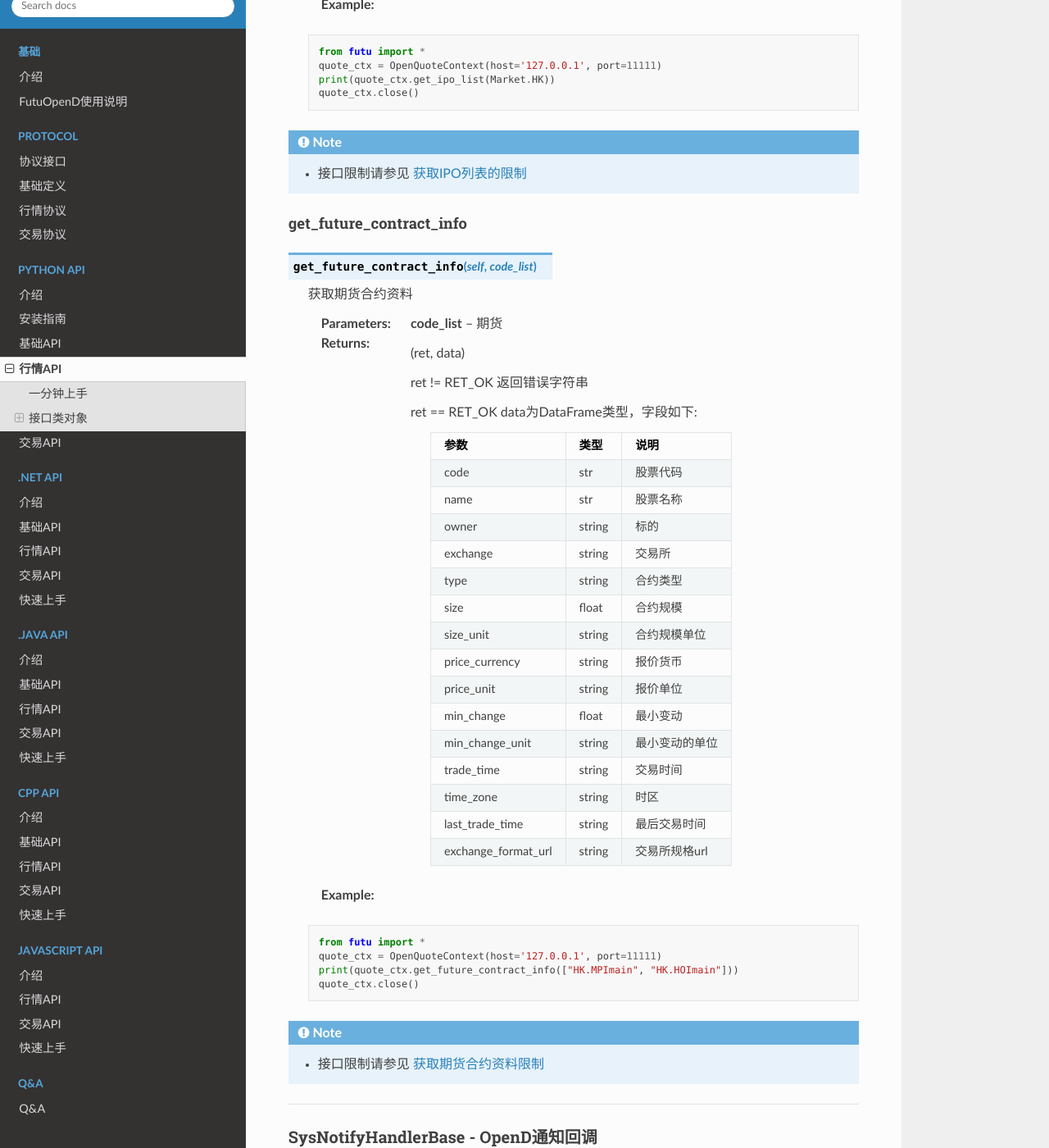
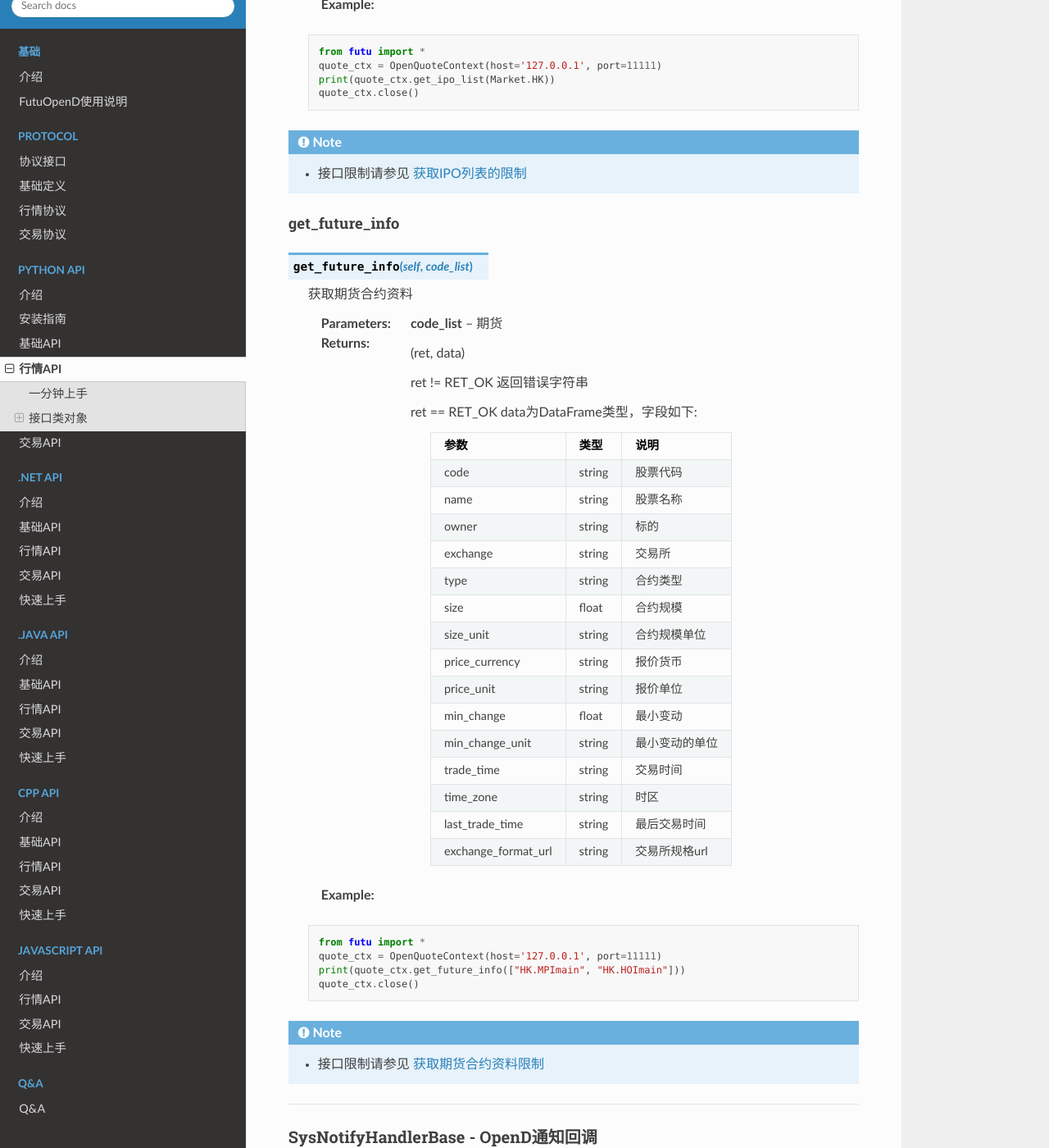
Before and after one commit to FutunnOpen/futu-api-doc, a Sphinx documentation site: the page built from doc_maker/source/api/Quote_API.rst, in a window 1280 px wide and 1400 px high, scrolled down 44715 px. Shown: the whole window at 82% size. Built offline with Sphinx 7.4.7 and the Read the Docs theme 2.0.0, drawn with Linux system fonts in a browser that asks for light colours.

Commit message:
更新期货资料接口名

```diff
--- a/doc_maker/source/api/Quote_API.rst
+++ b/doc_maker/source/api/Quote_API.rst
@@ -2028,10 +2028,10 @@ apply_end_timestamp                          float          截止认购日期
 
     * 接口限制请参见 :ref:`获取IPO列表的限制 <get-ipo-list-limit>`
 
-get_future_contract_info
-~~~~~~~~~~~~~~~~~~~~~~~~~~~~~~~~~~~~
-
-..  py:function:: get_future_contract_info(self, code_list)
+get_future_info
+~~~~~~~~~~~~~~~~~~~~~~~~~~~~~~~~~~~~
+
+..  py:function:: get_future_info(self, code_list)
 
  获取期货合约资料
 
@@ -2046,8 +2046,8 @@ get_future_contract_info
 		=========================   ===========   =========================
 		参数                         类型           说明
 		=========================   ===========   =========================
-		code                        str            股票代码
-		name                        str            股票名称
+		code                        string         股票代码
+		name                        string         股票名称
 		owner                       string         标的
 		exchange                    string         交易所
 		type                        string         合约类型
@@ -2069,7 +2069,7 @@ get_future_contract_info
 
     from futu import *
     quote_ctx = OpenQuoteContext(host='127.0.0.1', port=11111)
-    print(quote_ctx.get_future_contract_info(["HK.MPImain", "HK.HOImain"]))
+    print(quote_ctx.get_future_info(["HK.MPImain", "HK.HOImain"]))
     quote_ctx.close()
 
 .. note::
```
